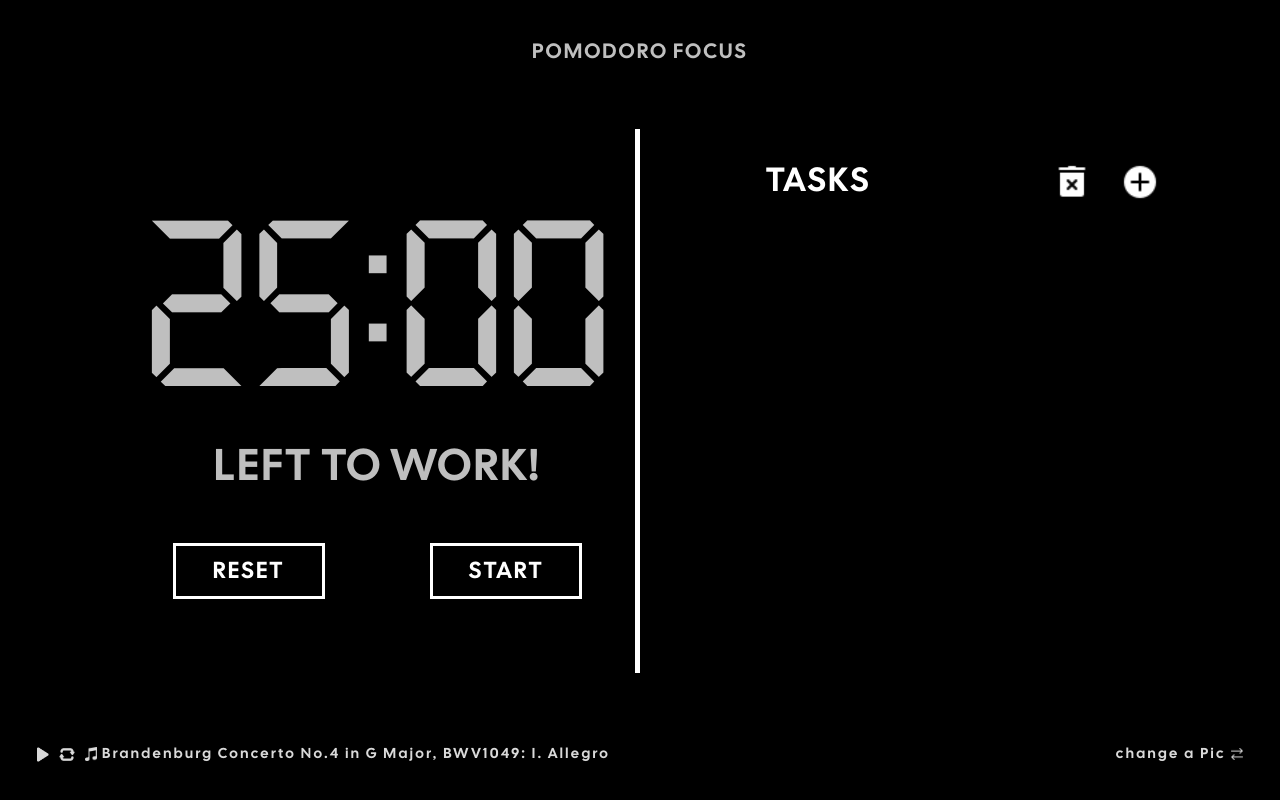
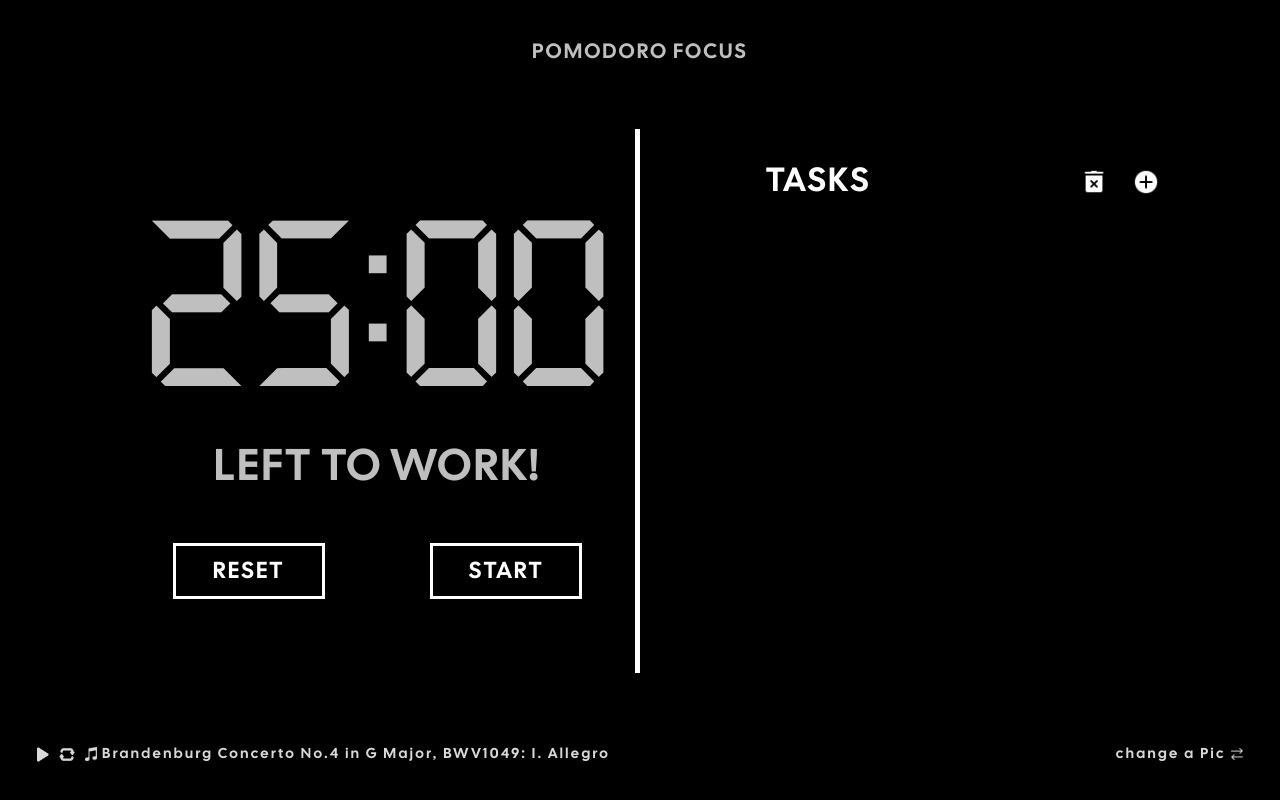
Before and after one commit to ritah0824/orbit2.0-frontend, a website: page index.html in a window 1280 px wide. Drawn offline with Linux system fonts and the light colour scheme; no server answers.

Commit message:
Adjust icon sizes and spacing in task header
Updated icon sizes and spacing in the task header for improved layout.

```diff
--- a/index.html
+++ b/index.html
@@ -24,27 +24,27 @@
             display: block;
         }
 
-        /* ✅ NEW: Bigger icons in task header */
+        /* ✅ UPDATED: Smaller icons with tighter spacing */
         .task-header-icons {
             display: flex;
-            gap: 2vh;
+            gap: 1.5vh;  /* Closer together */
             align-items: center;
         }
 
         .delete-btn,
         .add-btn {
-            width: 5vh !important;  /* Much bigger! */
-            height: 5vh !important;
+            width: 3.5vh !important;   /* Smaller - between original and too big */
+            height: 3.5vh !important;
             cursor: pointer;
             transition: transform 0.2s ease;
         }
 
         .delete-btn:hover,
         .add-btn:hover {
-            transform: scale(1.1);
+            transform: scale(1.15);  /* Slight zoom on hover */
         }
 
-        /* Reserve space for task name - always visible but can be empty */
+        /* Reserve space for task name */
         #current-task-display {
             font-size: 2.94vh;
             letter-spacing: 0.26vh;
@@ -64,7 +64,7 @@
         <div class="top">POMODORO FOCUS</div>
         <div class="main" style="display: flex; width: 100%;margin-top: 8vh;height: 68vh;">
             <div class="main-left" style="width: 50%; border-right: 5px solid #FFFFFF; padding: 4.09vh 0 4.09vh 15vh;">
-                <!-- ✅ Task name display that reserves space -->
+                <!-- ✅ Task name display -->
                 <div id="current-task-display" class="empty">&nbsp;</div>
 
                 <div class="time">
@@ -81,12 +81,12 @@
                 </div>
             </div>
             <div class="main-right" style="width: 50%;padding: 0 15vh;">
-                <!-- ✅ UPDATED: Bigger icons with better layout -->
+                <!-- ✅ UPDATED: Smaller, closer icons -->
                 <div style="display: flex; margin-top: 4.1vh; justify-content: space-between; align-items: center;" id="task-top">
                     <div style="font-size: 4.2vh; width: 14.56vh; letter-spacing: 0.26vh;">TASKS</div>
                     <div class="task-header-icons">
-                        <img class="delete-btn" src="./images/delete.png" alt="Delete all tasks" onclick="deleteAll()">
-                        <img class="add-btn" src="./images/add.png" alt="Add new task" onclick="clickAdd()">
+                        <img class="delete-btn" src="./images/delete.png" alt="Delete all" onclick="deleteAll()">
+                        <img class="add-btn" src="./images/add.png" alt="Add task" onclick="clickAdd()">
                     </div>
                 </div>
                 <div id="task-list" style="font-size: 3.94vh;letter-spacing: 0.3vh; margin-top: 5vh;"></div>
@@ -118,7 +118,7 @@
 
     <script src="./js/index.js"></script>
     <script>
-        // NASA, Quotes, Spotify API code stays exactly the same...
+        // All your existing JavaScript stays exactly the same...
         let usedDates = [];
         let tracksUri = "";
         let accessToken = "";
```
